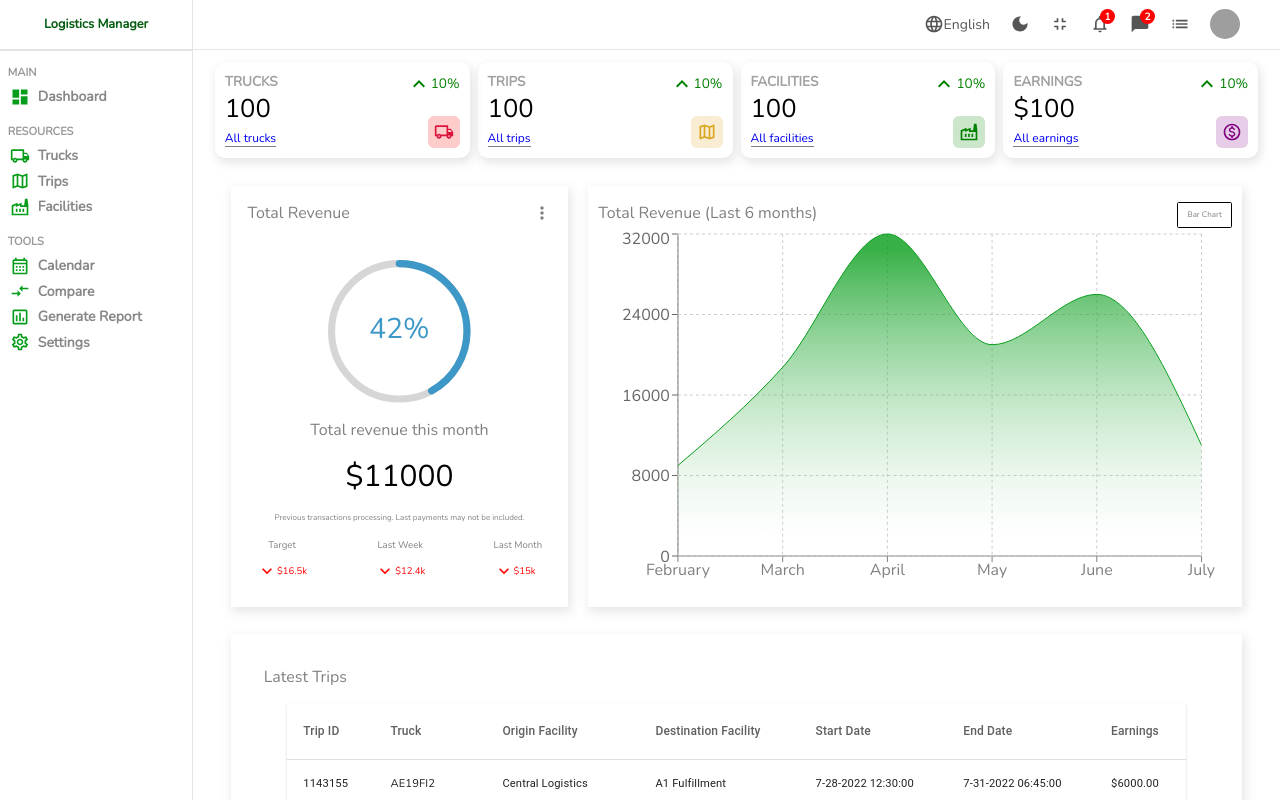
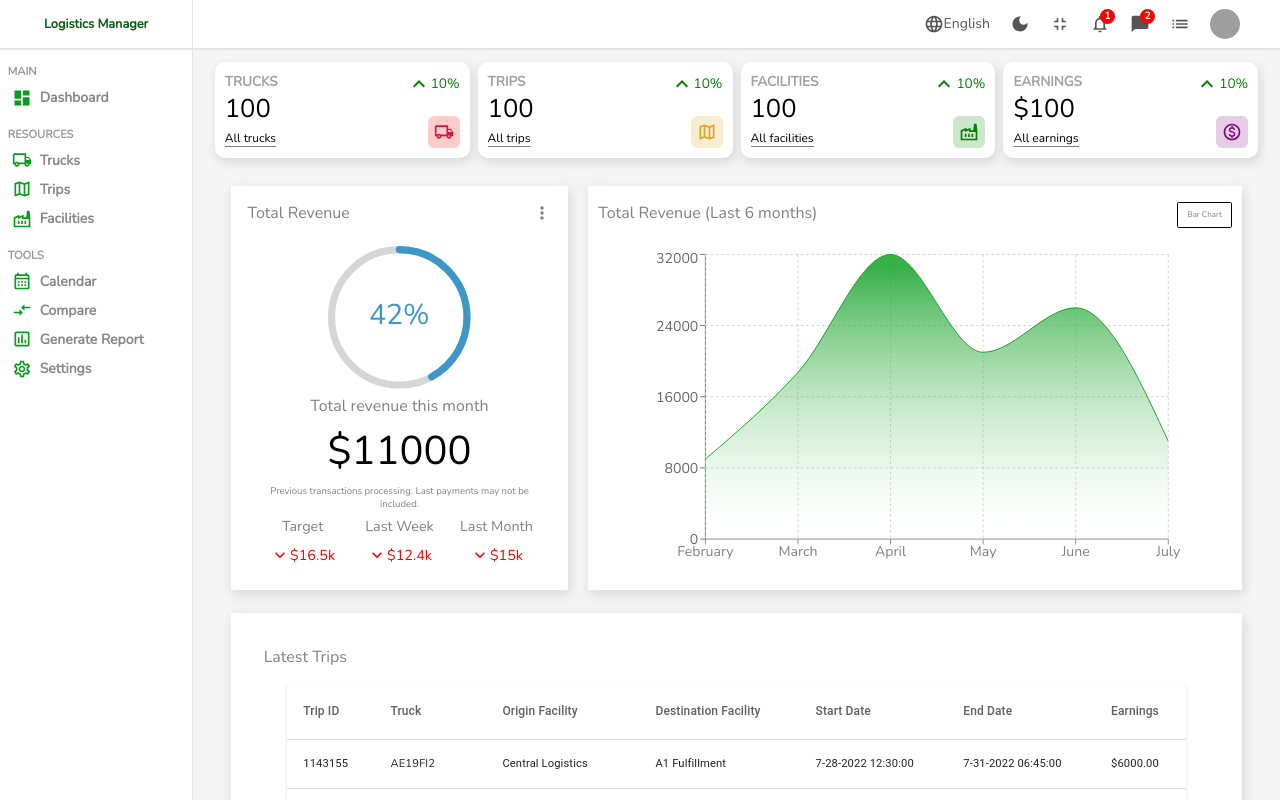
Before and after one commit to Wsref/project_logist_taoufik, a React (Create React App) app: page / in a window 1280 px wide. Shown: the top 800 px of the page. Built offline with nearby package versions, Linux system fonts and the light colour scheme; grey boxes are pictures that could not be loaded.

Commit message:
Styled home page and scaled down charts

```diff
--- a/src/components/chart/Chart.jsx
+++ b/src/components/chart/Chart.jsx
@@ -24,7 +24,7 @@ const Chart = ({aspect, title}) => {
                 <div className="title">{title}</div>
                 <div className="toggle" onClick={handleToggle}><span className="btnText">{isArea ? "Bar Chart": "Area Chart"}</span></div>
             </div>
-            <ResponsiveContainer width={"100%"} aspect={aspect}>
+            <ResponsiveContainer className="bottom" maxWidth={"60%"} height={"auto"} aspect={aspect}>
                 {isArea ? <AreaChart
                     width="100%"
                     height="100%"
--- a/src/components/chart/chart.scss
+++ b/src/components/chart/chart.scss
@@ -1,10 +1,10 @@
 .chart {
     flex: 4;
-    -webkit-box-shadow: 2px 4px 10px 1px rgba(0, 0, 0, 0.47);
-    box-shadow: 2px 4px 10px 1px rgba(201, 201, 201, 0.47);
+    -webkit-box-shadow: 2px 4px 10px 1px rgba(0, 0, 0, 0.6);
+    box-shadow: 2px 4px 10px 1px rgba(201, 201, 201, 0.6);
     padding: 1%;
     color: gray;
-    // max-width: 60vw;
+    background-color: white;
     width: 100%;
     height: 100%;
     display: flex;
@@ -18,7 +18,6 @@
         justify-content: space-between;
         align-items: flex-start;
         align-content: center;
-        margin-bottom: 0;
 
         .title {
             height: 2vmin;
@@ -44,6 +43,14 @@
                 padding: auto;
             }
         }
+
+        .bottom {
+            height: 100%;
+        }
+    }
+
+    .bottom {
+        height: 100%;
     }
 
     .title {
--- a/src/components/featured/featured.scss
+++ b/src/components/featured/featured.scss
@@ -1,9 +1,9 @@
 .featured {
     flex: 2;
-    -webkit-box-shadow: 2px 4px 10px 1px rgba(0, 0, 0, 0.47);
-    box-shadow: 2px 4px 10px 1px rgba(201, 201, 201, 0.47);
+    -webkit-box-shadow: 2px 4px 10px 1px rgba(0, 0, 0, 0.6);
+    box-shadow: 2px 4px 10px 1px rgba(201, 201, 201, 0.6);
     padding: 1%;
-    // min-width: 20vw;
+    background-color: white;
     height: 100%;
 
     .top {
@@ -26,13 +26,16 @@
         display: flex;
         flex-direction: column;
         align-items: center;
-        justify-content: center;
-        gap: 15px;
-        height: 80%;
+        gap: 2%;
+        height: 100%;
 
         .featuredChart {
             width: 50%;
-            height: 100%;
+            height: 50%;
+
+            .CircularProgressbar {
+                height: 100%;
+            }
         }
 
         .title {
@@ -42,12 +45,12 @@
         }
 
         .amount {
-            font-size: 30px;
+            font-size: 5vmin;
         }
 
         .desc {
             font-weight: 300;
-            font-size: 1vmin;
+            font-size: 1.2vmin;
             color: gray;
             text-align: center;
         }
@@ -57,20 +60,24 @@
             display: flex;
             align-items: center;
             justify-content: space-between;
+            gap: 2%;
 
             .item {
-                text-align: center;
+                flex: 1;
 
                 .itemTitle {
-                    font-size: 1.2vmin;
+                    font-size: 90%;
+                    text-align: center;
                     color: gray;
                 }
 
                 .itemResult {
+                    justify-content: center;
                     display: flex;
-                    align-items: center;
-                    margin-top: 10px;
-                    font-size: 1.2vmin;
+                    font-size: 90%;
+                    margin-top: 10%;
+                    margin-left: auto;
+                    margin-right: auto;
 
                     &.positive {
                         color: green;
--- a/src/components/navbar/navbar.scss
+++ b/src/components/navbar/navbar.scss
@@ -1,10 +1,11 @@
 .navbar {
     height: 5%;
-    border-bottom: 0.5px solid rgb(231, 228, 228);
+    border-bottom: 2px solid rgb(231, 228, 228);
     display: flex;
     align-items: center;
     font-size: 14px;
     color: #555;
+    background-color: white;
 
     .wrapper {
         padding: 20px;
--- a/src/components/sidebar/sidebar.scss
+++ b/src/components/sidebar/sidebar.scss
@@ -43,7 +43,7 @@
             li {
                 display: flex;
                 align-items: center;
-                padding: 1.5%;
+                padding: 2.5%;
                 cursor: pointer;
                 width: 100%;
 
--- a/src/components/widget/widget.scss
+++ b/src/components/widget/widget.scss
@@ -3,9 +3,10 @@
     justify-content: space-between;
     flex: 1;
     padding: 10px;
-    -webkit-box-shadow: 2px 4px 10px 1px rgba(0, 0, 0, 0.47);
-    box-shadow: 2px 4px 10px 1px rgba(201, 201, 201, 0.47);
+    -webkit-box-shadow: 2px 4px 10px 1px rgba(0, 0, 0, 0.6);
+    box-shadow: 2px 4px 10px 1px rgba(201, 201, 201, 0.6);
     border-radius: 10px;
+    background-color: white;
 
     .left,
     .right {
@@ -28,6 +29,7 @@
             width: max-content;
             font-size: 1.5vmin;
             border-bottom: 1px solid gray;
+            color: black;
         }
 
         .percentage {
--- a/src/pages/home/home.scss
+++ b/src/pages/home/home.scss
@@ -5,6 +5,7 @@
 
     .homeContainer {
         flex: 6;
+        background-color: #f5f5f5;
 
         .widgets,
         .charts {
@@ -24,7 +25,7 @@
         .charts {
             padding: 1.5%;
             gap: 2%;
-            height: auto;
+            height: 50vh;
             margin-bottom: 1%;
             flex: 1;
 
@@ -33,7 +34,7 @@
                 flex-direction: column;
                 padding: auto;
                 justify-content: space-between;
-                height: auto;
+                height: 48vh;
             }
 
             .title {
@@ -41,15 +42,18 @@
             }
 
             .chart {
-                max-height: 100% !important;
+                height: 50vh !important;
+                max-height: 48vh !important;
                 width: auto !important;
                 display: flex;
-                justify-content: space-between !important;
                 align-items: center;
                 padding: 1% !important;
+                justify-content: space-between;
 
                 .top {
                     padding: 1%;
+                    height: auto;
+                    margin-bottom: 2.5%;
 
                     .toggle {
                         height: 3vmin;
@@ -58,14 +62,12 @@
                 }
 
                 .recharts-responsive-container {
-                    width: 100% !important;
-                    max-height: 80% !important;
+                    max-width: 100% !important;
+                    height: 100% !important;
                 }
 
                 .recharts-surface {
-                    min-width: 100% !important;
-                    max-height: 80% !important;
-                    // min-height: 100% !important;
+                    max-height: 40vh !important;
                     position: relative;
                 }
 
@@ -79,18 +81,14 @@
                 }
 
                 .recharts-wrapper {
-                    max-height: 80% !important;
+                    max-height: 100% !important;
                     height: fit-content !important;
-                    // max-height: 50vh !important;
                     min-width: 100% !important;
-                    // margin-top: 10%;
-                    // margin-bottom: 15%;
                 }
 
                 .recharts-wrapper {
-                    // margin-top: 1%;
                     min-width: 100% !important;
-                    max-height: 60% !important;
+                    max-height: 100% !important;
                     justify-self: center !important;
                     max-height: max-content;
                     max-width: max-content;
@@ -100,11 +98,12 @@
 
         .listContainer {
             padding: 3%;
-            -webkit-box-shadow: 2px 4px 10px 1px rgba(0, 0, 0, 0.47);
-            box-shadow: 2px 4px 10px 1px rgba(201, 201, 201, 0.47);
+            -webkit-box-shadow: 2px 4px 10px 1px rgba(0, 0, 0, 0.6);
+            box-shadow: 2px 4px 10px 1px rgba(201, 201, 201, 0.6);
             margin-left: calc(2% + 1.5%); // padding + padding
             margin-right: calc(2% + 1.5%); // gap minus padding (2% - 1.5%)
             flex: 1;
+            background-color: white;
 
             .table {
                 width: 95%;
```
